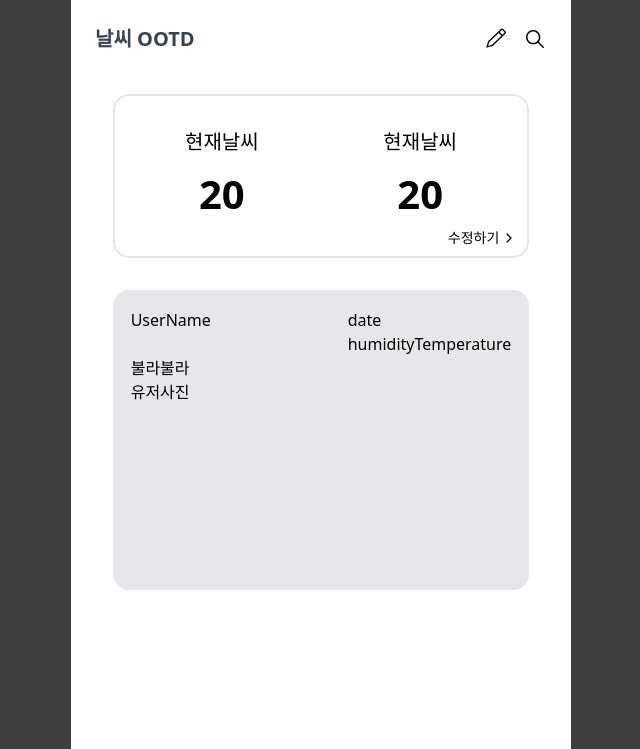
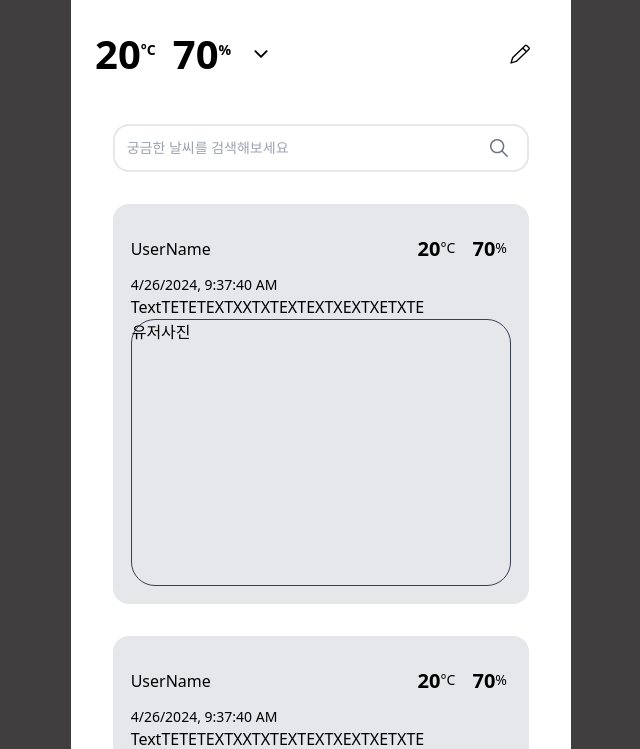
Before and after one commit to OneulUi/client, a Next.js app: page /ootd in a window 1280 px wide. Shown: the top 749 px of the page, without its empty margins (319-959 px from the left). Built offline with nearby package versions, Linux system fonts and the light colour scheme.

Commit message:
Feat:ootd page component 레이아웃 배치

```diff
--- a/app/ootd/page.tsx
+++ b/app/ootd/page.tsx
@@ -1,19 +1,16 @@
-import Header from "@/components/ootd/Header";
+import Header from "@/components/ootd/write/WriteHeader";
 import UserComponent from "@/components/ootd/UserComponent";
 import Weather2 from "@/components/ootd/Weather2";
-import { GoPencil } from "react-icons/go";
-import { IoIosSearch } from "react-icons/io";
+
+import Input from "@/components/input/Input";
+import OotdHeader from "@/components/ootd/OotdHeader";
 export default function Ootd() {
   return (
     <main className="w-full flex flex-col items-center">
-      <section className="flex items-center justify-between p-6 w-full backdrop-blur-[1px]">
-        <span className="text-gray-700 text-[20px] font-bold">날씨 OOTD</span>
-        <span className="flex">
-          <GoPencil className="mr-4" size={22} />
-          <IoIosSearch size={24} />
-        </span>
-      </section>
-      <Weather2 />
+      <OotdHeader />
+      <Input />
+      <UserComponent />
+      <UserComponent />
       <UserComponent />
     </main>
   );
--- a/app/ootd/write/page.tsx
+++ b/app/ootd/write/page.tsx
@@ -2,7 +2,7 @@
 import { ChangeEvent, useState } from "react";
 import Image from "next/image";
 import Weather2 from "@/components/ootd/Weather2";
-import Header from "@/components/ootd/Header";
+import Header from "@/components/ootd/write/WriteHeader";
 import WriteOotd from "@/components/ootd/WriteOotd";
 export default function OotdWrite() {
   const [uploadImgUrl, setUploadImgUrl] = useState("");
--- a/app/page.tsx
+++ b/app/page.tsx
@@ -1,7 +1,7 @@
 import Image from "next/image";
 import Button from "@/components/button/Button";
 import { GoogleOAuthProvider } from "@react-oauth/google";
-import Header from "@/components/ootd/Header";
+import Header from "@/components/ootd/write/WriteHeader";
 
 export default function Home() {
   const clientId = "YOUR_GOOGLE_CLIENT_ID";
--- /dev/null
+++ b/components/input/Input.tsx
@@ -0,0 +1,15 @@
+import { IoIosSearch } from "react-icons/io";
+export default function Input() {
+  return (
+    <div className="w-full flex justify-center items-center relative">
+      <input
+        className="border-2 w-5/6 m-4 p-3 rounded-2xl text-sm"
+        placeholder="궁금한 날씨를 검색해보세요"
+      />
+      <IoIosSearch
+        size={24}
+        className="absolute right-0 mr-[60px] text-gray-500"
+      />
+    </div>
+  );
+}
--- /dev/null
+++ b/components/ootd/OotdHeader.tsx
@@ -0,0 +1,22 @@
+import { GoPencil } from "react-icons/go";
+import { IoIosArrowDown } from "react-icons/io";
+export default function OotdHeader() {
+  return (
+    <section className="flex p-6 w-full justify-between items-center relative">
+      <div className="grid grid-cols-4 items-center relative">
+        <span className="text-[40px] mr-8 font-bold">
+          20
+          <span className="text-sm absolute top-4">{`\u00b0C`}</span>
+        </span>
+
+        <span className="text-[40px] mr-4 font-bold">
+          70<span className="text-sm absolute top-4">%</span>
+        </span>
+        <IoIosArrowDown className="text-[20px] cursor-pointer" />
+      </div>
+      <div className="flex">
+        <GoPencil className="mr-4" size={22} />
+      </div>
+    </section>
+  );
+}
--- a/components/ootd/UserComponent.tsx
+++ b/components/ootd/UserComponent.tsx
@@ -2,19 +2,26 @@ export default function UserComponent() {
   return (
     <>
       {" "}
-      <section className="flex flex-col border-2 rounded-2xl p-4 w-5/6 m-4 h-[300px] bg-gray-200">
-        <div className="flex justify-between">
+      <section className="flex flex-col justify-between border-2 rounded-2xl p-4 w-5/6 m-4 h-[400px] bg-gray-200">
+        <div className="flex justify-between items-center h-1/5">
           <span className="font-thin">UserName</span>
-          <div className="flex flex-col">
-            <span>date</span>
-            <div>
-              <span>humidity</span>
-              <span>Temperature</span>
-            </div>
+          <div className="flex items-center relative">
+            <span className="text-[20px] mr-8 font-bold">
+              20
+              <span className="text-sm font-thin absolute top-1">{`\u00b0C`}</span>
+            </span>
+            <span className="text-[20px] mr-4 font-bold">
+              70<span className="text-sm font-thin absolute top-1">%</span>
+            </span>
           </div>
         </div>
-        <article>불라불라</article>
-        <div>유저사진</div>
+        <span className="text-sm font-extralight">
+          {new Date().toLocaleString()}
+        </span>
+        <article>TextTETETEXTXXTXTEXTEXTXEXTXETXTE</article>
+        <div className="border border-gray-700 rounded-3xl h-full">
+          유저사진
+        </div>
       </section>
     </>
   );
```
Also changed, not shown: components/ootd/write/WriteHeader.tsx (renamed from components/ootd/Header.tsx).
